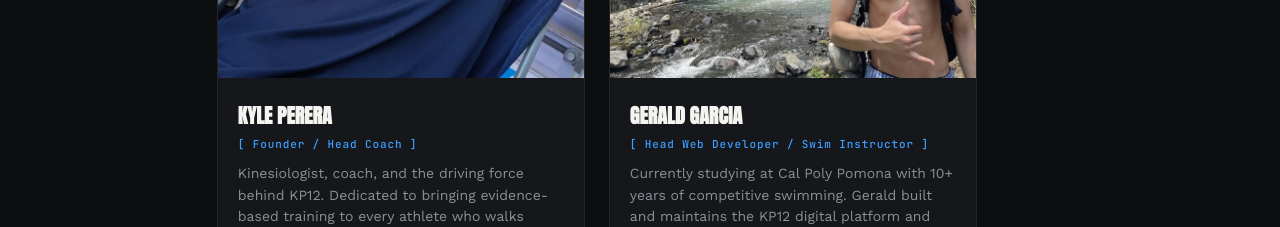
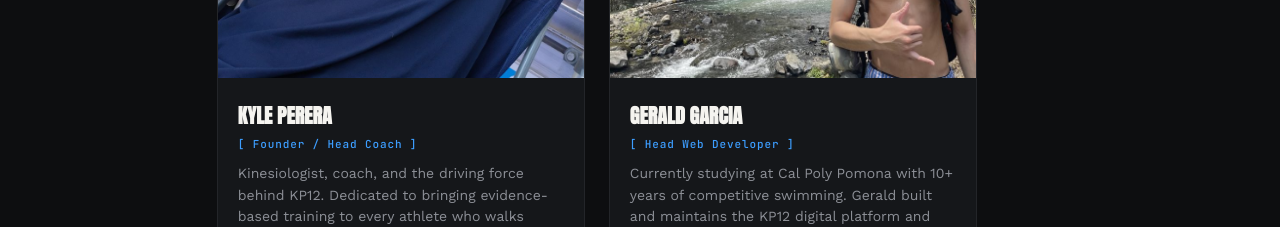
Before and after one commit to gerald7gerald/KP12Performance, a website: page frontend/abt.html in a window 1280 px wide. Shown: the part 3340-3567 px from the top of the page. Drawn offline with nearby package versions, Linux system fonts and the light colour scheme; no server answers.

Commit message:
fixed abt

```diff
--- a/frontend/abt.html
+++ b/frontend/abt.html
@@ -141,7 +141,7 @@
                 </div>
                 <div class="abt-team-info">
                     <h3 class="abt-team-name">Gerald Garcia</h3>
-                    <p class="abt-team-role">[ Head Web Developer / Swim Instructor ]</p>
+                    <p class="abt-team-role">[ Head Web Developer ]</p>
                     <p class="abt-team-bio">Currently studying at Cal Poly Pomona with 10+ years of competitive swimming. Gerald built and maintains the KP12 digital platform and teaches swim lessons.</p>
                     <div class="abt-chips" style="margin-top:12px;">
                         <span class="stat-chip">WEB DEVELOPER</span>
```
